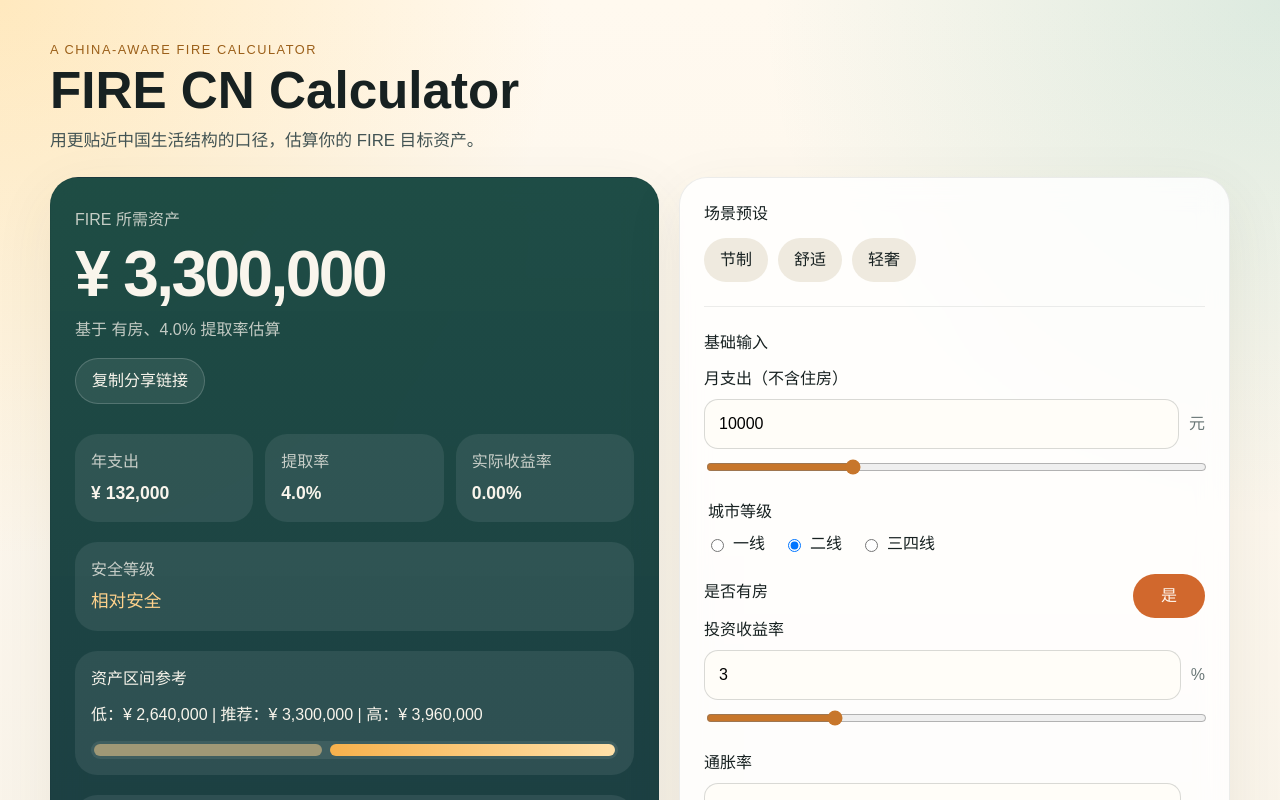
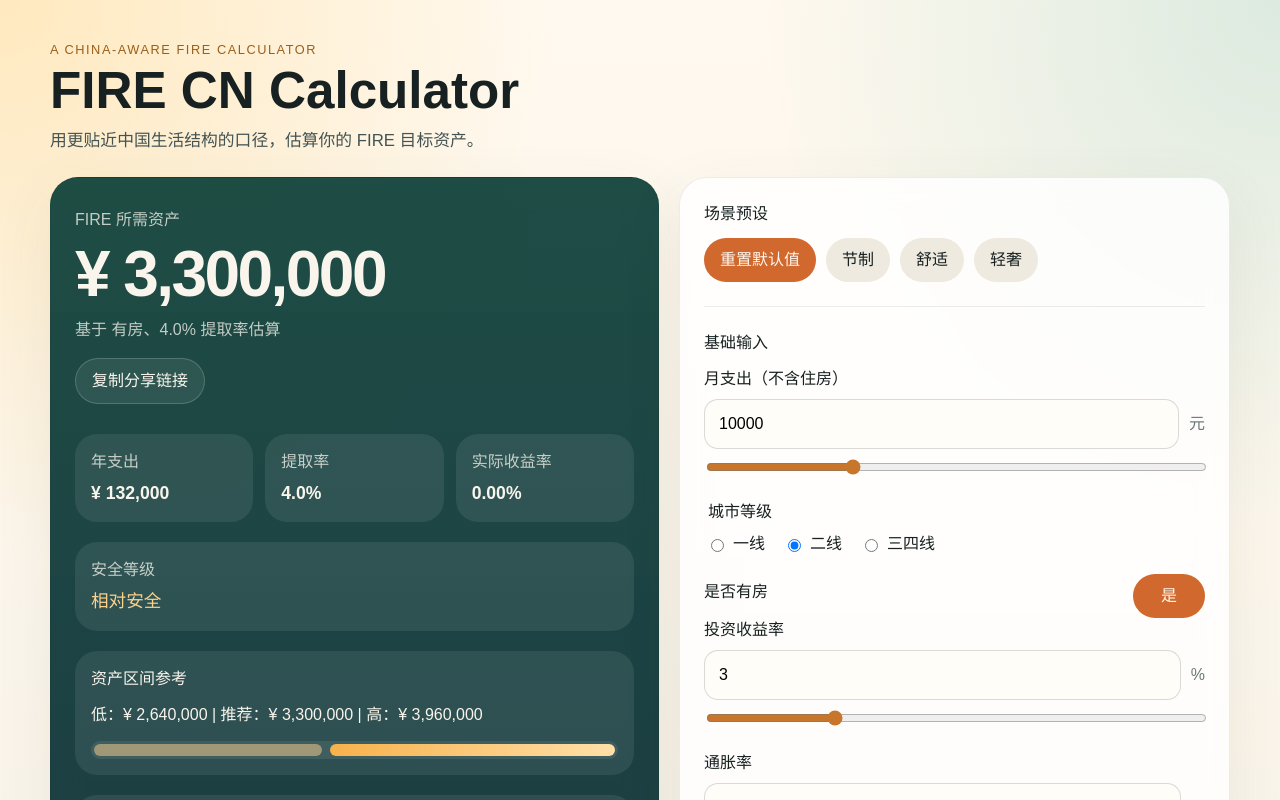
Before and after one commit to cholf5/fire-cn-calculator, a React (Vite) app: page / in a window 1280 px wide. Shown: the top 800 px of the page. Built offline with nearby package versions, Linux system fonts and the light colour scheme.

Commit message:
feat: add reset to defaults action

```diff
--- a/src/App.tsx
+++ b/src/App.tsx
@@ -5,7 +5,7 @@ import { ResultPanel } from "./components/ResultPanel";
 import { useFireCalc } from "./hooks/useFireCalc";
 
 export default function App() {
-  const { values, result, updateValue, applyPreset } = useFireCalc();
+  const { values, result, updateValue, applyPreset, resetToDefaults } = useFireCalc();
 
   return (
     <div className="app-shell">
@@ -16,6 +16,7 @@ export default function App() {
           values={values}
           onChange={updateValue}
           onPresetSelect={applyPreset}
+          onReset={resetToDefaults}
         />
       </main>
       <Disclaimer />
--- a/src/components/InputPanel.tsx
+++ b/src/components/InputPanel.tsx
@@ -11,16 +11,18 @@ interface InputPanelProps {
     value: FireFormValues[K],
   ) => void;
   onPresetSelect: (key: PresetKey) => void;
+  onReset: () => void;
 }
 
 export function InputPanel({
   values,
   onChange,
   onPresetSelect,
+  onReset,
 }: InputPanelProps) {
   return (
     <aside className="panel input-panel">
-      <PresetSelector onSelect={onPresetSelect} />
+      <PresetSelector onSelect={onPresetSelect} onReset={onReset} />
       <BasicInputs values={values} onChange={onChange} />
       <AdvancedInputs values={values} onChange={onChange} />
     </aside>
--- a/src/components/PresetSelector.tsx
+++ b/src/components/PresetSelector.tsx
@@ -2,15 +2,23 @@ import { presets, type PresetKey } from "../config/presets";
 
 interface PresetSelectorProps {
   onSelect: (key: PresetKey) => void;
+  onReset: () => void;
 }
 
-export function PresetSelector({ onSelect }: PresetSelectorProps) {
+export function PresetSelector({ onSelect, onReset }: PresetSelectorProps) {
   return (
     <section className="panel-section">
       <div className="section-heading">
         <h2>场景预设</h2>
       </div>
       <div className="preset-list">
+        <button
+          className="preset-button preset-reset-button"
+          type="button"
+          onClick={onReset}
+        >
+          重置默认值
+        </button>
         {presets.map((preset) => (
           <button
             key={preset.key}
--- a/src/hooks/useFireCalc.ts
+++ b/src/hooks/useFireCalc.ts
@@ -1,4 +1,5 @@
 import { useEffect, useState } from "react";
+import { defaultFormValues } from "../config/defaults";
 import { presets, type PresetKey } from "../config/presets";
 import { calculateFire, sanitizeFormValues } from "../core/calculator";
 import type { FireFormValues } from "../core/types";
@@ -45,10 +46,15 @@ export function useFireCalc() {
     setValues({ ...preset.values });
   }
 
+  function resetToDefaults() {
+    setValues({ ...defaultFormValues });
+  }
+
   return {
     values,
     result,
     updateValue,
     applyPreset,
+    resetToDefaults,
   };
 }
--- a/src/styles.css
+++ b/src/styles.css
@@ -110,6 +110,11 @@ input {
   padding: 10px 16px;
   background: #efeadf;
   color: #172121;
+}
+
+.preset-reset-button {
+  background: #d1682d;
+  color: #fff8f0;
 }
 
 .preset-button:hover,
```
Also changed, not shown: 1 other file (tests, documents, lock files or other folders).
